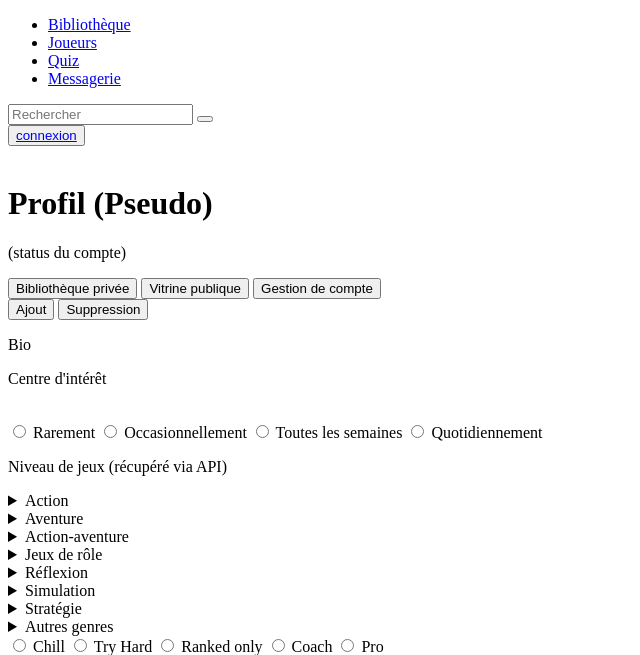
After one commit to Voudoulieth/Nexus-gathering, a PHP site: page /Profil/profil_personnel.html in a window 1280 px wide. The commit adds this page. Shown: the top 655 px of the page, without its empty margins (0-640 px from the left). Run offline with PHP 8.4, Linux system fonts and the light colour scheme.

Commit message:
profil perso
Modification des font family dans le css global
création page html profil personnel

```diff
--- /dev/null
+++ b/Profil/profil_personnel.html
@@ -0,0 +1,219 @@
+<!DOCTYPE html>
+<html lang="fr">
+  <head>
+    <meta charset="UTF-8" />
+    <meta name="viewport" content="width=device-width, initial-scale=1.0" />
+    <meta
+      name="description"
+      content="Rejoignez une communauté de joueurs, trouvez vos coéquipiers et maintenez a jours vos collections!"
+    />
+    <!-- <link rel="stylesheet" href="../css/reset.css" /> -->
+    <!-- <link rel="stylesheet" href="../css/style_global.css" /> -->
+    <link rel="preconnect" href="https://fonts.googleapis.com%22%3E/
+    <link rel="preconnect" href="https://fonts.gstatic.com/" crossorigin />
+    <link
+      href="https://fonts.googleapis.com/css2?family=Changa:wght@300;400;500;600&family=Open+Sans:ital,wght@0,400;0,700;1,400;1,700&display=swap"
+      rel="stylesheet"
+    />
+    <link rel="stylesheet" href="" />
+    <title>Votre profil</title>
+    <link rel="shortcut icon" href="assets/logo/favicon.svg" />
+    <script defer src=""></script>
+  </head>
+  <body>
+    <header>
+      <!-- <a href="index.html"
+        ><img src="assets/logo/logo_nexus.svg" title="Accueil" alt="Logo Nexus"
+      /></a> -->
+      <nav>
+        <ul>
+          <li><a href="acceuil_biblio.html">Bibliothèque</a></li>
+          <li>
+            <a href="Recherche de joueur/recherche_de_joueurs.html">Joueurs</a>
+          </li>
+          <li><a href="quiz/quiz-accueil.html">Quiz</a></li>
+          <li><a href="Recherche de joueur/Messagerie.html">Messagerie</a></li>
+        </ul>
+        <div class="search">
+          <input placeholder="Rechercher" />
+          <button id="search">
+            <i class="material-icons"></i>
+          </button>
+        </div>
+        <!--- ecriture a virer et mettre icone  --->
+        <button><a href="connexion.html">connexion </a></button>
+      </nav>
+    </header>
+    <main>
+        <div>
+            <img src="" alt="">
+            <h1>Profil (Pseudo)</h1>
+            <p>(status du compte)</p>
+        </div>
+        <form method="get" action="#">
+            <button type="button" action="#"">Bibliothèque privée</button>
+            <button type="button" action="#"">Vitrine publique</button>
+            <button type="button" action="#"">Gestion de compte</button>
+        </form>
+
+        <div class="container">
+            <form method="get" action="#">
+                <button type="button" action="#"" class="">Ajout</button>
+                <button type="button" action="#" class="">Suppression</button>
+            </form>
+            <div>
+                <p>Bio</p>
+                <p>Centre d'intérêt</p>
+            </div>
+            <div>
+                <a href="#"><img src="" alt=""></a>
+                <a href="#"><img src="" alt=""></a>
+                <a href="#"><img src="" alt=""></a>
+                <a href="#"><img src="" alt=""></a>
+            </div>
+            <div>
+                <form action="">
+                    <!-- valeur à prendre en paramètre : Rarement, occasionnellement, toutes les semaines, quotidiennement -->
+                    <input type="radio" name="temps" id="rarely">
+                    <label for="rarely">Rarement</label>
+                    <input type="radio" name="temps" id="often">
+                    <label for="often">Occasionnellement</label>
+                    <input type="radio" name="temps" id="weekly">
+                    <label for="weekly">Toutes les semaines</label>
+                    <input type="radio" name="temps" id="daily">
+                    <label for="daily">Quotidiennement</label>
+                </form>
+                <Div>
+                    <p>
+                        Niveau de jeux (récupéré via API)
+                    </p>
+                </Div>
+            </div>
+            <div>
+                <form action="#" method="get">
+                    <div>
+                        <details>
+                            <summary>Action</summary>
+                            <input type="checkbox" name="combat" id="combat">
+                            <label for="combat">Combat</label>
+                            <input type="checkbox" name="plateformer" id="plateformer">
+                            <label for="plateformer">Plateforme</label>
+                            <input type="checkbox" name="fps" id="fps">
+                            <label for="fps">FPS</label>
+                            <input type="checkbox" name="shootemup" id="shootemup">
+                            <label for="shootemup">Shoot them up</label>
+                            <input type="checkbox" name="rail" id="rail">
+                            <label for="rail">Rail Shooter</label>
+                            <input type="checkbox" name="tps" id="tps">
+                            <label for="tps">TPS</label>
+                        </details>
+                        <details>
+                            <summary>Aventure</summary>
+                            <input type="checkbox" name="textuel" id="textuel">
+                            <label for="textuel">Fiction Interactive</label>
+                            <input type="checkbox" name="graphique" id="graphique">
+                            <label for="graphique">Point & click</label>
+                            <input type="checkbox" name="flirt" id="flirt">
+                            <label for="flirt">Simulation de drague</label>
+                            <input type="checkbox" name="visual" id="visual">
+                            <label for="visual">Visual Novel</label>
+                            <input type="checkbox" name="sound" id="sound">
+                            <label for="sound">Sound Novel</label>
+                        </details>
+                        <details>
+                            <summary>Action-aventure</summary>
+                            <input type="checkbox" name="infiltration" id="infiltration">
+                            <label for="infiltration">Infiltration</label>
+                            <input type="checkbox" name="horror" id="horror">
+                            <label for="horror">Survival-horror</label>
+                        </details>
+                        <details>
+                            <summary>Jeux de rôle</summary>
+                            <input type="checkbox" name="arpg" id="arpg">
+                            <label for="arpg">Action RPG</label>
+                            <input type="checkbox" name="slash" id="slash">
+                            <label for="slash">Hack'n'slash</label>
+                            <input type="checkbox" name="rogue" id="rogue">
+                            <label for="rogue">Rogue-like</label>
+                            <input type="checkbox" name="mmo" id="mmo">
+                            <label for="mmo">MMO</label>
+                            <input type="checkbox" name="tactique" id="tactique">
+                            <label for="tactique">RPG Tactique</label>
+                        </details>
+                        <details>
+                            <summary>Réflexion</summary>
+                            <input type="checkbox" name="maze" id="maze">
+                            <label for="maze">Labyrinthe</label>
+                            <input type="checkbox" name="puzzle" id="puzzle">
+                            <label for="puzzle">Puzzle</label>
+                            </details>
+                        <details>
+                            <summary>Simulation</summary>
+                            <input type="checkbox" name="gestion" id="gestion">
+                            <label for="gestion">Gestion</label>
+                            <input type="checkbox" name="god" id="god">
+                            <label for="god">God Game</label>
+                            <input type="checkbox" name="vehicule" id="vehicule">
+                            <label for="vehicule">Simulation de véhicule</label>
+                        </details>
+                        <details>
+                            <summary>Stratégie</summary>
+                            <input type="checkbox" name="tour" id="tour">
+                            <label for="tour">Stratégie tour par tour</label>
+                            <input type="checkbox" name="realtime" id="realtime">
+                            <label for="realtime">Stratégie en temps réel</label>
+                            <input type="checkbox" name="grande" id="grande">
+                            <label for="grande">Grande Stratégie</label>
+                            <input type="checkbox" name="4x" id="4x">
+                            <label for="4x">4X</label>
+                            <input type="checkbox" name="wargame" id="wargame">
+                            <label for="wargame">Wargame</label>
+                        </details>
+                        <details>
+                            <summary>Autres genres</summary>
+                            <input type="checkbox" name="sport" id="sport">
+                            <label for="sport">Sport</label>
+                            <input type="checkbox" name="course" id="course">
+                            <label for="course">Course</label>
+                            <input type="checkbox" name="rythme" id="rythme">
+                            <label for="rythme">Rythme</label>
+                            <input type="checkbox" name="programming" id="programming">
+                            <label for="programming">Jeux de programmation</label>
+                        </details>
+
+                    </div>
+                    <div>
+                        <input type="radio" name="mode" id="chill">
+                        <label for="chill">Chill</label>
+                        <input type="radio" name="mode" id="tryhard">
+                        <label for="tryhard">Try Hard</label>
+                        <input type="radio" name="mode" id="compet">
+                        <label for="compet">Ranked only</label>
+                        <input type="radio" name="mode" id="coach">
+                        <label for="coach">Coach</label>
+                        <input type="radio" name="mode" id="pro">
+                        <label for="pro">Pro</label>
+                    </div>
+                </form>
+            </div>
+
+        </div>
+
+    </main>
+    <footer>
+      <a href="index.html"
+        ><img
+          src="assets/logo_long_nexus_white.svg"
+          title="Acceuil"
+          alt="Logo Nexus Blanc"
+      /></a>
+      <ul>
+        <li><a href="cgu.html">CGU</a></li>
+        <li><a href="mention_legale.html">Mention légale</a></li>
+        <li><a href="confidentialite.html">Politique de confidentialité</a></li>
+        <li><a href="contact.html">Contact</a></li>
+      </ul>
+      <p>COPYRIGHT @ 2024 TOUS DROITS RESERVE</p>
+    </footer>
+  </body>
+</html>
```
Also changed, not shown: css/style_global.css (+10 -3 lines).
